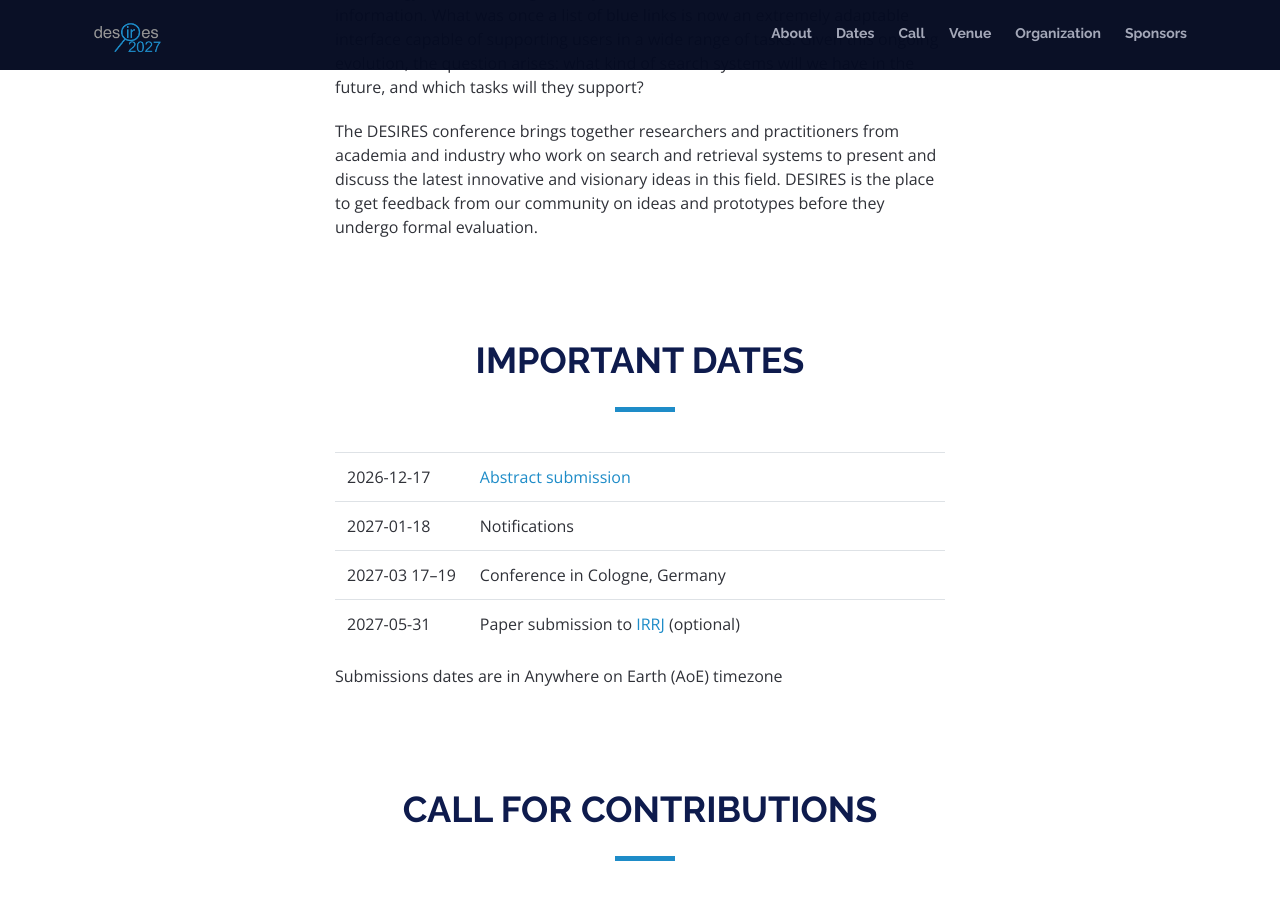
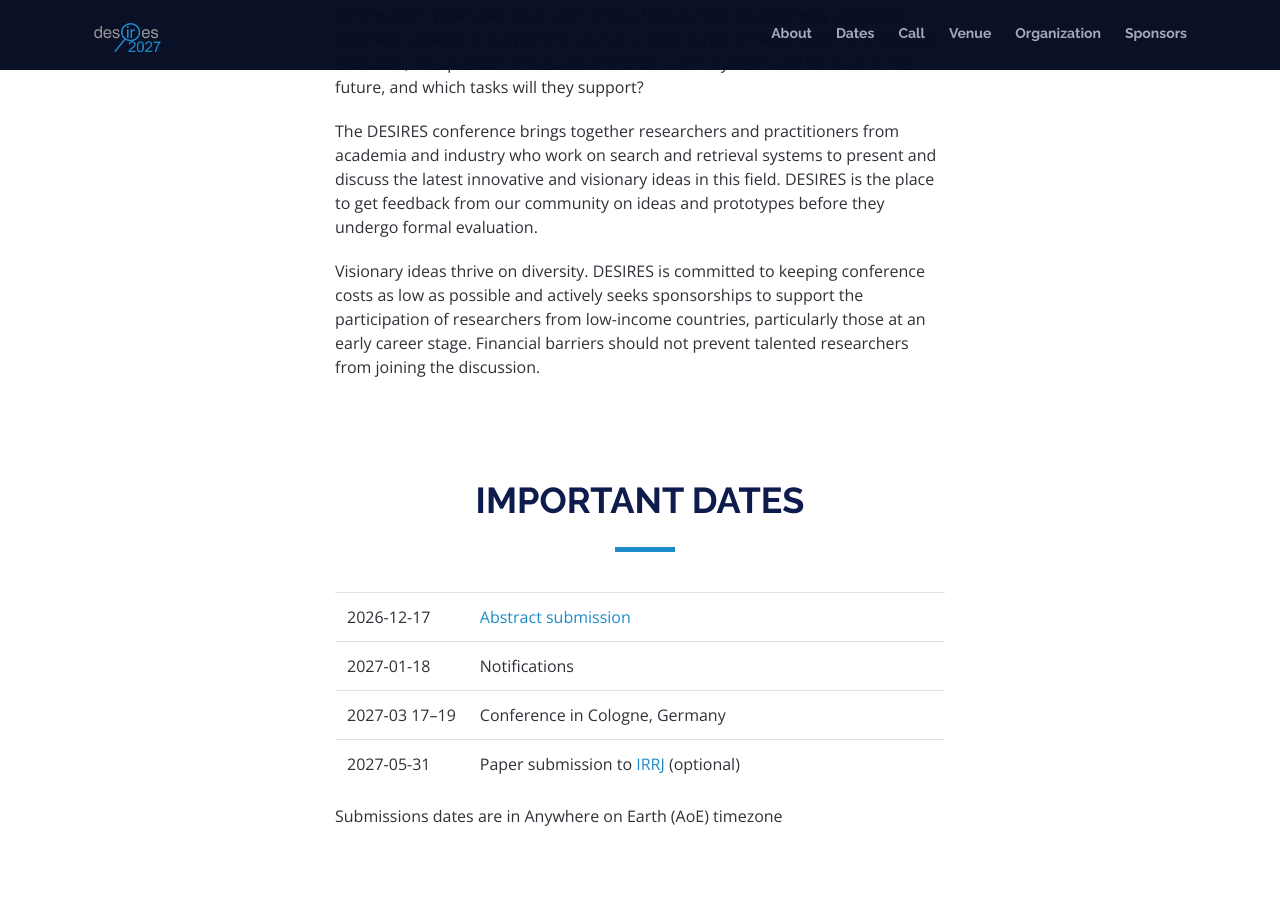
Before and after one commit to desires-conf/desires-conf.github.io, a Jekyll site: the page built from 2027/index.html, in a window 1280 px wide and 900 px high, scrolled down 1129 px. Built offline with Jekyll 4.4.1, drawn with Linux system fonts in a browser that asks for light colours; nearby versions of some CDN libraries.

Commit message:
committment

```diff
--- a/2027/index.html
+++ b/2027/index.html
@@ -59,6 +59,7 @@ subtitle: Cologne, Germany
       <div class="section-header"><h2>About</h2></div>
       <p>Technology is transforming the way we search for, consume, and use information. What was once a list of blue links is now an extremely adaptable interface capable of supporting users in a wide range of tasks. Given this ongoing evolution, the question arises: what kind of search systems will we have in the future, and which tasks will they support?</p>
       <p>The DESIRES conference brings together researchers and practitioners from academia and industry who work on search and retrieval systems to present and discuss the latest innovative and visionary ideas in this field. DESIRES is the place to get feedback from our community on ideas and prototypes before they undergo formal evaluation.</p>
+      <p>Visionary ideas thrive on diversity. DESIRES is committed to keeping conference costs as low as possible and actively seeks sponsorships to support the participation of researchers from low-income countries, particularly those at an early career stage. Financial barriers should not prevent talented researchers from joining the discussion.</p>
     </div>
   </section>
 
```
Also changed, not shown: src/desires-2027-qr-code.svg (added), 1 other file.
